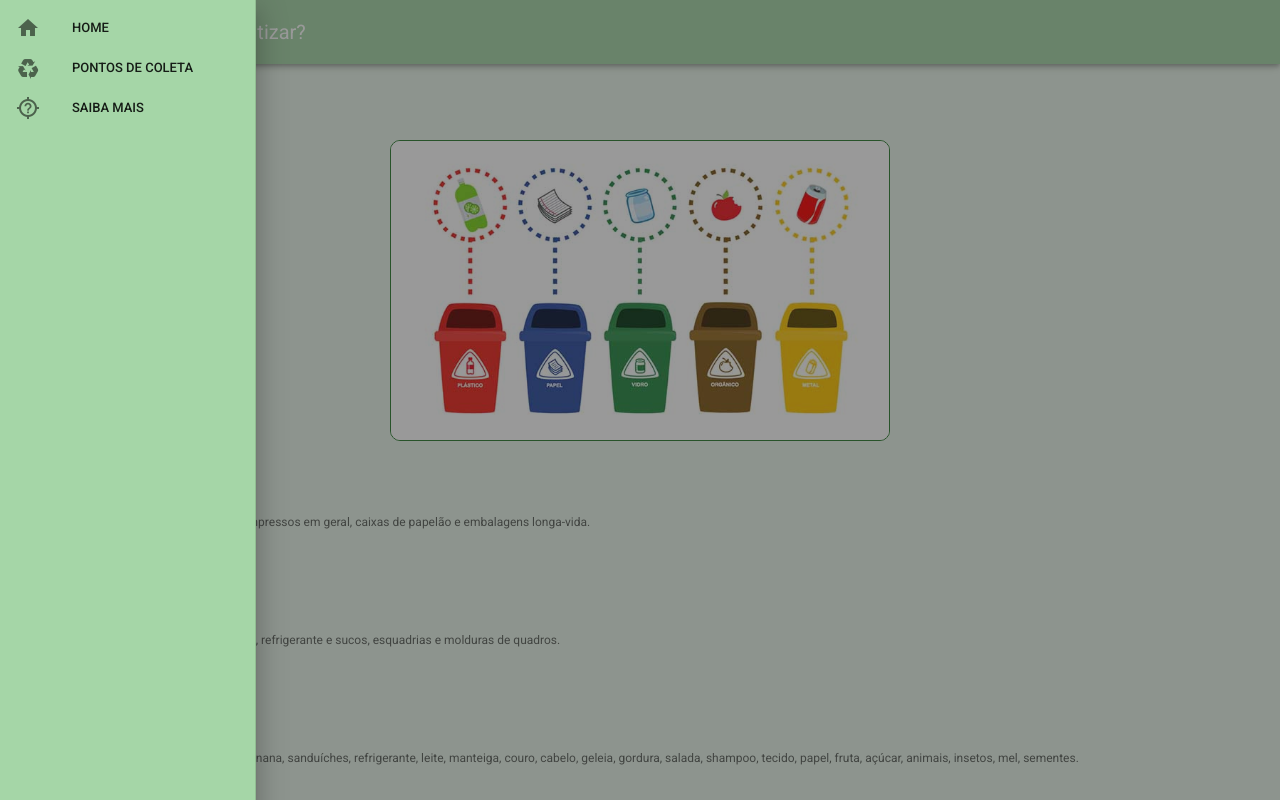
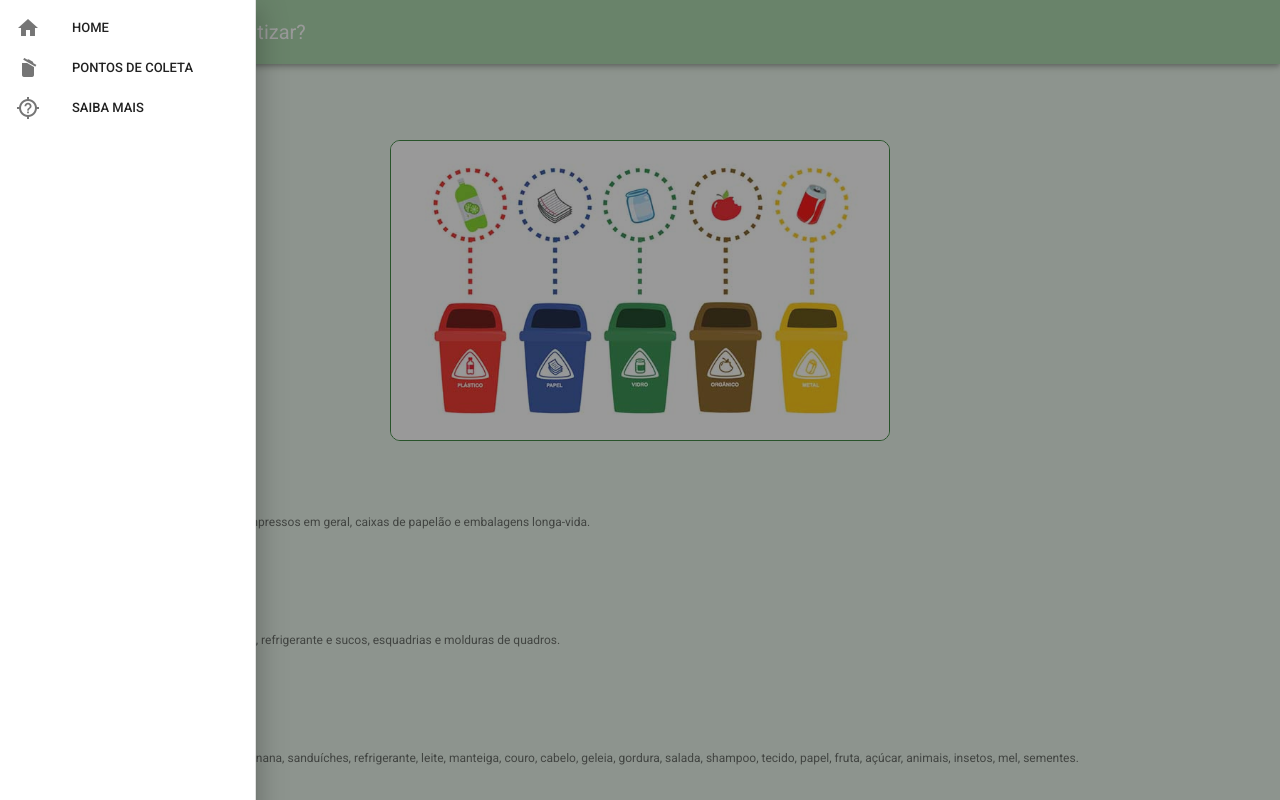
Before and after one commit to GusNachbar/hackahton-decola, a Vue app: page /#/saibamais in a window 1280 px wide. Both pictures are taken after a click on the button 28 px from the left and 32 px from the top of the page. Shown: the top 800 px of the page. Built offline with nearby package versions, Linux system fonts and the light colour scheme.

Commit message:
AppTopBar errado

```diff
--- a/src/components/shared/AppTopBar.vue
+++ b/src/components/shared/AppTopBar.vue
@@ -1,11 +1,11 @@
 <template>
   <div class="app-top-bar">
-    <v-app-bar app color="green lighten-3" dark>
+    <v-app-bar color="green lighten-3" app dark>
       <v-app-bar-nav-icon @click="drawer = true"></v-app-bar-nav-icon>
       <v-toolbar-title>Vamos nos conscientizar?</v-toolbar-title>
     </v-app-bar>
 
-    <v-navigation-drawer class="green lighten-3" v-model="drawer" absolute temporary>
+    <v-navigation-drawer v-model="drawer" absolute temporary>
       <v-list nav dense>
         <v-list-item-group
           v-model="group"
@@ -23,7 +23,7 @@
           <router-link to="/pontosdeColeta">
             <v-list-item>
               <v-list-item-icon>
-                <v-icon>mdi-recycle</v-icon>
+                <v-icon>mdi-delete-empty</v-icon>
               </v-list-item-icon>
               <v-list-item-title>PONTOS DE COLETA</v-list-item-title>
             </v-list-item>
```
